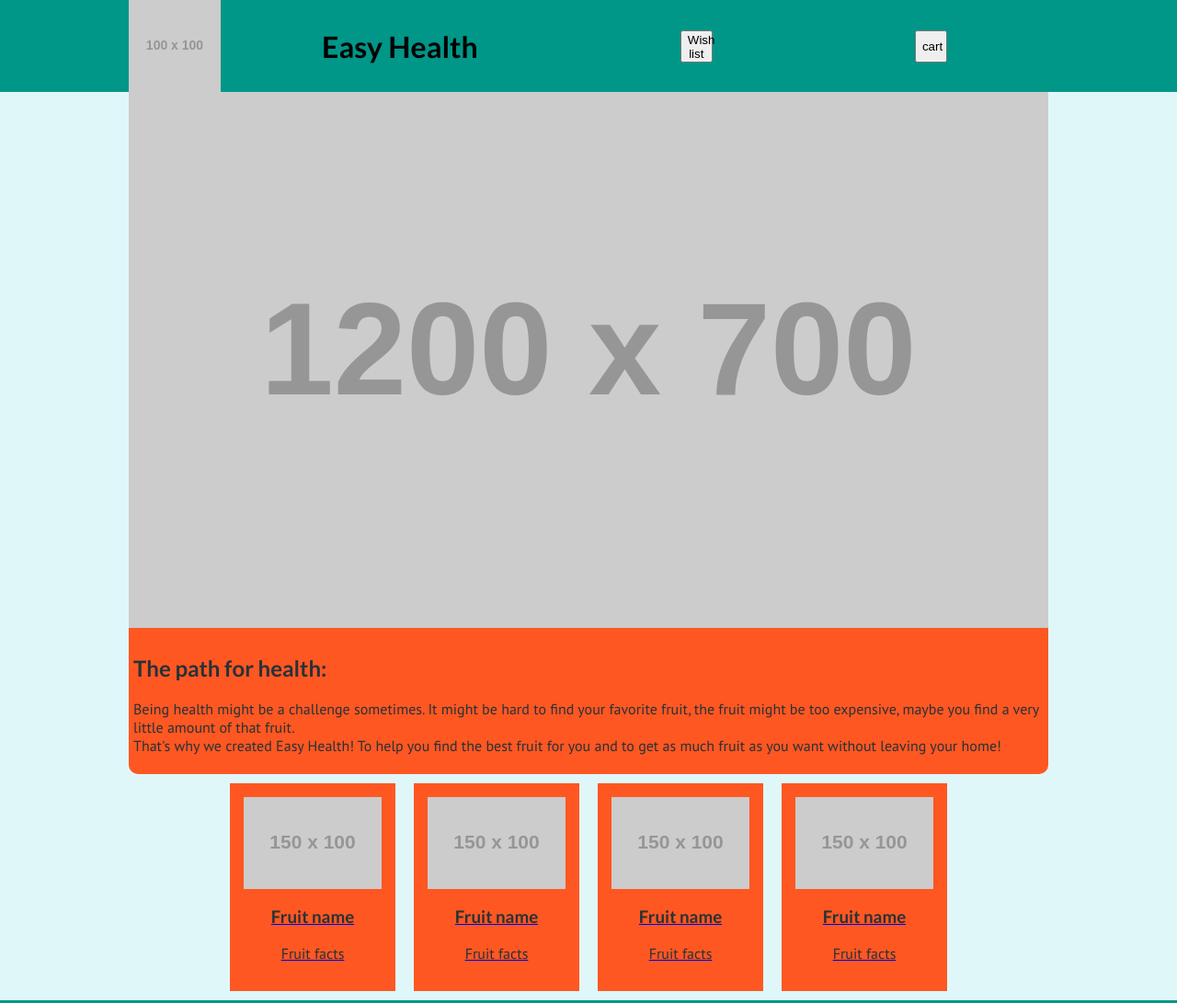
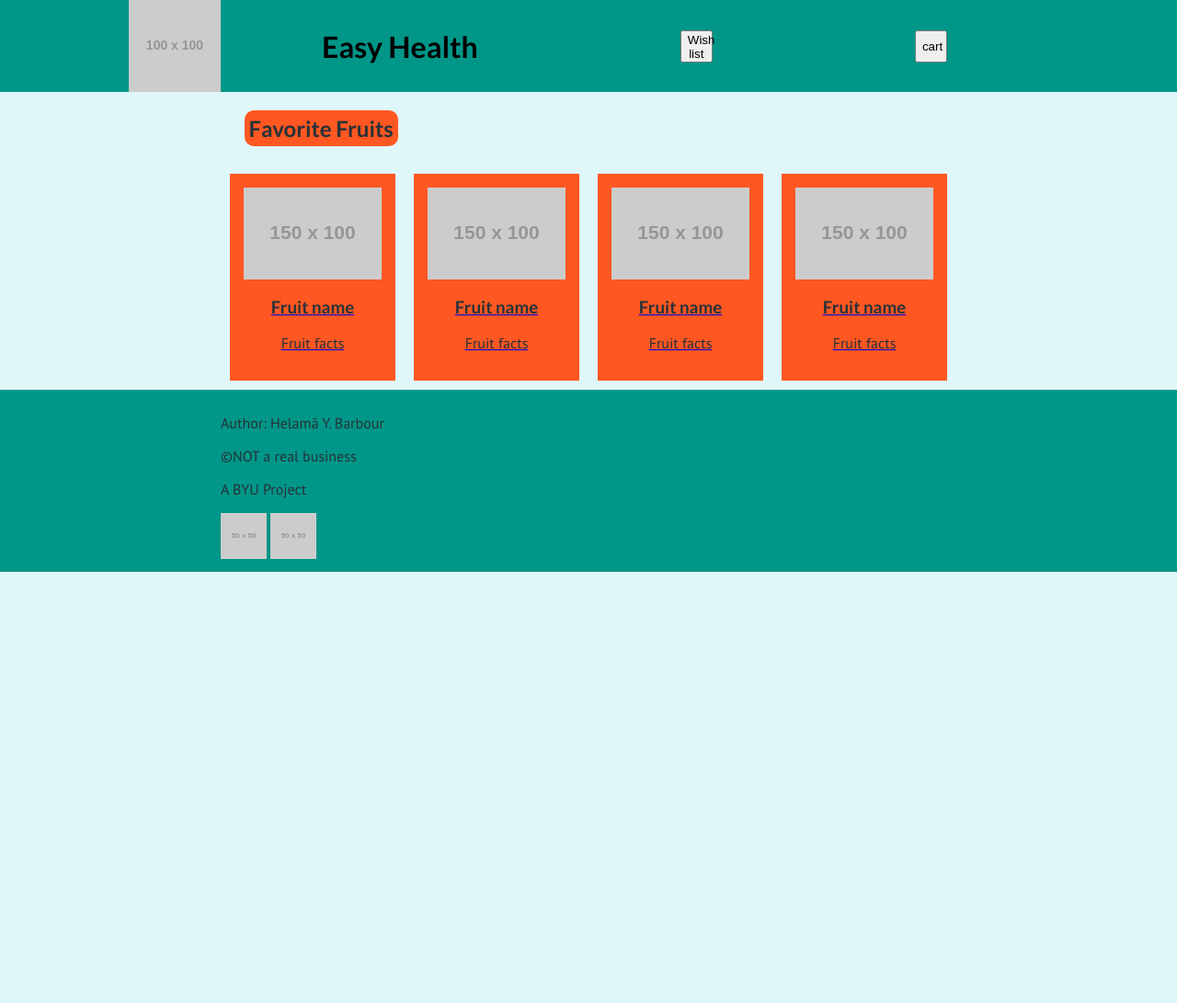
Before and after one commit to helaman-Y-B/easyHealth, a website built with Vite: page src/favorite-page/favorites.html in a window 1280 px wide. Shown: the top 1091 px of the page at 92% size. After the commit the page ends 800 px from the top, so only its background shows below. Built offline with nearby package versions, Linux system fonts and the light colour scheme; placeholder pictures from the web are drawn by us.

Commit message:
Made the favorite web page

```diff
--- a/src/css/style.css
+++ b/src/css/style.css
@@ -281,3 +281,34 @@ input {
     padding: 15px;
     margin: 25px auto 25px auto;
 }
+
+/* Favorite CSS page */
+
+#main {
+    display: flex;
+    flex-direction: column;
+    align-items: center;
+    max-width: 1000px;
+    background-color: #E0F7FA;
+    margin: auto;
+}
+
+#favorite-header {
+    background-color: #FF5722;
+    border-radius: 10px;
+    padding: 5px;
+    margin: 20px auto 20px 2vw;
+}
+
+#favorite {
+    display: flex;
+    flex-direction: column;
+    align-items: center;
+    background-color: #009688;
+    max-width: 600px;
+    margin: 5px auto 5px auto;
+    padding: 10px;
+    border: solid 10px;
+    border-color: #FF5722;
+    border-radius: 10px;
+}
--- a/src/favorite-page/favorites.html
+++ b/src/favorite-page/favorites.html
@@ -17,17 +17,8 @@
             <a href="../cart/cart.html"><button>cart</button></a>
         </div>
     </header>
-    <div id="presentation">
-        <img src="https://placehold.co/1200x700" alt="Hero image">
-        <div id="purpose">
-            <h2>The path for health:</h2>
-            <p>Being health might be a challenge sometimes. It might be hard to find your favorite fruit, the fruit
-                might
-                be too expensive, maybe you find a very little amount of that fruit.</br> That's why we created Easy
-                Health! To help you find the best fruit for you and to get as much fruit as you want without leaving
-                your home!</p>
-        </div>
-    </div>
+    <div id="main">
+        <h2 id="favorite-header">Favorite Fruits</h2>
         <div id="catalog">
             <a href="./fruit-page/fruit.html">
                 <div class="fruit-banner">
@@ -62,6 +53,7 @@
                 </div>
             </a>
         </div>
+    </div>
 </body>
 <footer>
     <div id="author-footer">
```
Also changed, not shown: src/cart/cart.html (+2 -2 lines), src/fruit-page/fruit.html (+2 -2 lines), src/order-cart/buy-form.html (+1 -1 lines). Lines whose indentation alone changed are shown as unchanged.
